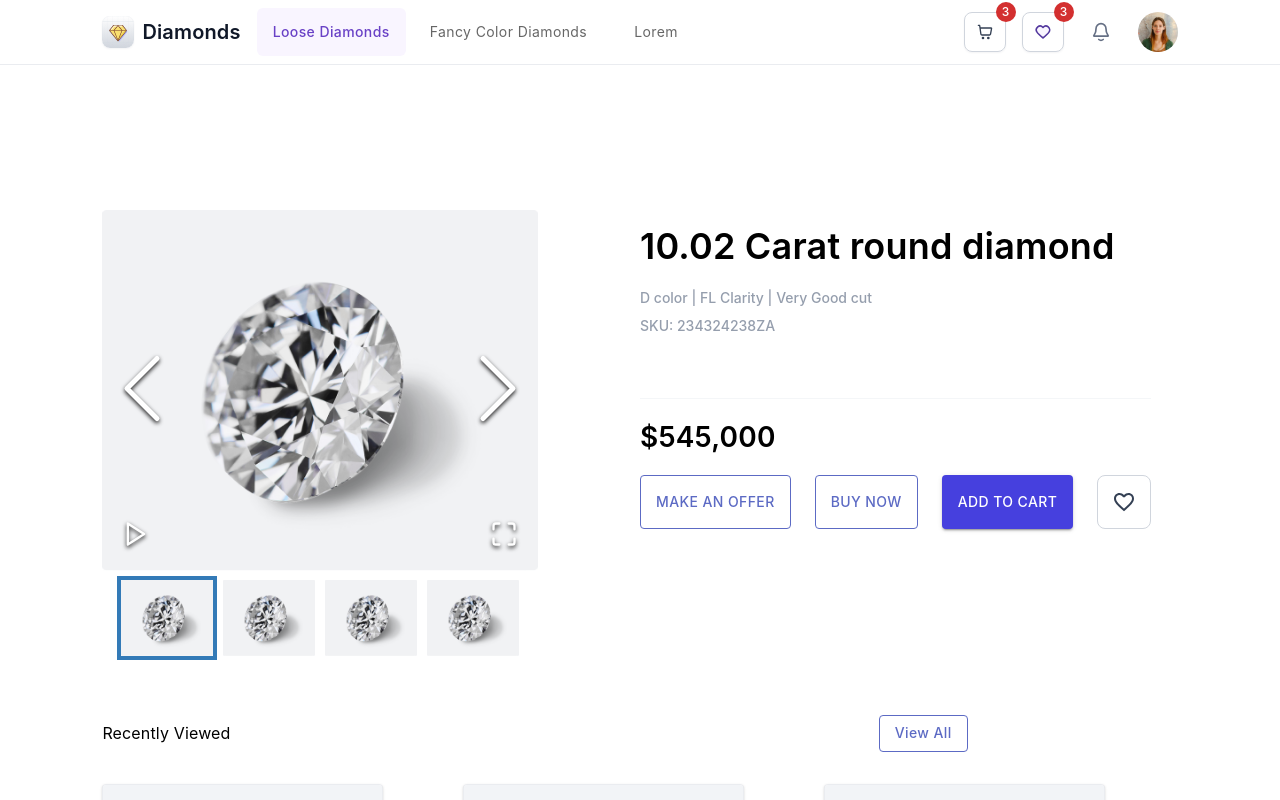
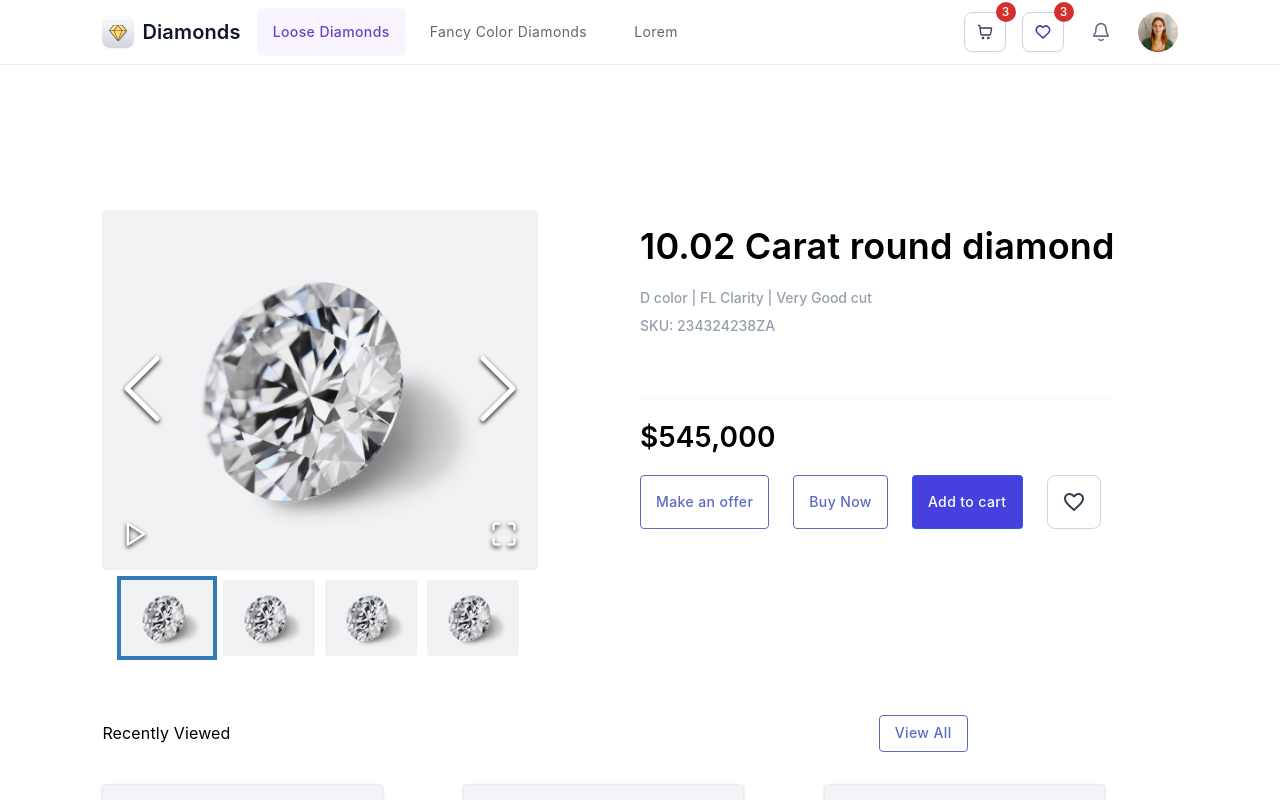
Before and after one commit to binyaalex/diamonds, a React (Create React App) app: page /productdetails in a window 1280 px wide. Shown: the top 800 px of the page. Built offline with nearby package versions, Linux system fonts and the light colour scheme.

Commit message:
make button component light or not

```diff
--- a/src/components/productDetails/RegularButton.js
+++ b/src/components/productDetails/RegularButton.js
@@ -1,9 +1,20 @@
 import Button from '@mui/material/Button';
 import styles from '../../App.module.scss';
 
-const RegularButton = () => {
+const RegularButton = ({text, light}) => {
+    let style
+    if (light) {
+       style = {color: '#5C6AC4', borderColor: '#5C6AC4'}
+    } else {
+        style = {color: 'white', backgroundColor: '#4640DE'}
+    }
+
     return (
-        <Button style={{color: '#5C6AC4', borderColor: '#5C6AC4'}} className={styles.muiButton} variant="outlined">View All</Button>
+        <Button
+            style={style}
+            className={styles.muiButton}
+            variant="outlined"
+        >{text}</Button>
     )
 }
 
--- a/src/components/productDetails/cardsHeader/CardsHeader.js
+++ b/src/components/productDetails/cardsHeader/CardsHeader.js
@@ -10,7 +10,7 @@ const CardsHeader = ({componentWidth}) => {
             <Typography className={styles.secondryTitle}>
                 Recently Viewed
             </Typography>
-            <RegularButton />
+            <RegularButton light={true} text='View All' />
         </div>
     )
 }
--- a/src/components/productDetails/productDetailsMain/ProductDetailsMain.js
+++ b/src/components/productDetails/productDetailsMain/ProductDetailsMain.js
@@ -1,8 +1,8 @@
 import React from 'react';
 import styles from '../ProductDetails.module.scss';
 import ProductGallery from './ProductGallery'
+import RegularButton from '../RegularButton';
 
-import Button from '@mui/material/Button';
 import FavoriteBorderIcon from '@mui/icons-material/FavoriteBorder';
 import favorit from '../../../assets/images/favorit.png'
 
@@ -21,9 +21,9 @@ const ProductDetailsMain = () => {
                 <div className={styles.productContentLower}>
                     <div className={styles.productContentPrice}>$545,000</div>
                     <div className={styles.buttonsDiv}>
-                        <Button style={{color: '#5C6AC4', borderColor: '#5C6AC4'}} variant="outlined">Make an offer</Button>
-                        <Button style={{color: '#5C6AC4', borderColor: '#5C6AC4'}} variant="outlined">Buy Now</Button>
-                        <Button style={{backgroundColor: '#4640DE'}} variant="contained">Add to cart</Button>
+                        <RegularButton light={true} text='Make an offer' />
+                        <RegularButton light={true} text='Buy Now' />
+                        <RegularButton light={false} text='Add to cart' />
                         {/* <img src={favorit} /> */}
                         <FavoriteBorderIcon className={styles.favoritIcon} />
                     </div>
```
